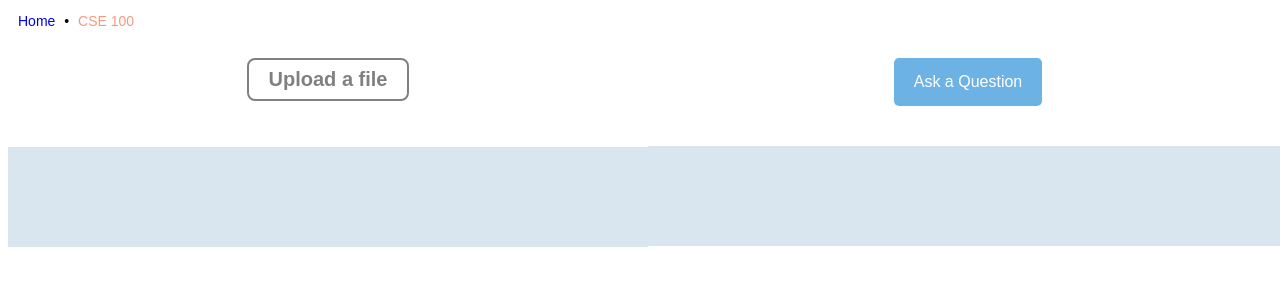
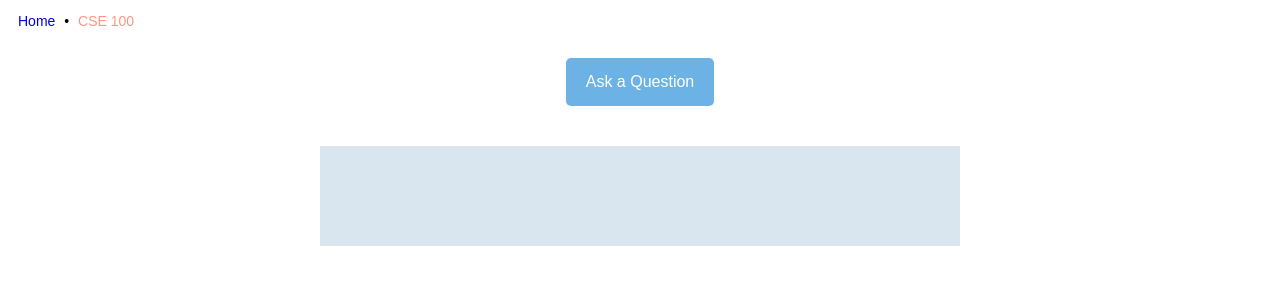
Before and after one commit to bhp003/CSE-170-Week-10, a plain HTML site: page html/CSE 100/CSE100.html in a window 1280 px wide. Shown: the part 96-382 px from the top of the page. Drawn offline with nearby package versions, Linux system fonts and the light colour scheme; no server answers.

Commit message:
commented out file upload

```diff
--- a/html/CSE 100/CSE100.html
+++ b/html/CSE 100/CSE100.html
@@ -28,7 +28,7 @@
     <div class="breadcrumbs">
         <p><a href="../home.html">Home</a> • <a href="" id="current">CSE 100</a></p>
     </div>
-    <section class="classcontainer">
+    <!-- <section class="classcontainer">
 
         <div class="fileuploadcontainer">
             <div class="upload-btn-wrapper">
@@ -38,7 +38,7 @@
             <div id="fileupload_section" class="qa_column" align="center" style="vertical-align:middle;">
             </div>
         </div>
-        <div class="questioncontainer">
+        <div class="questioncontainer"> -->
             <div align="center" style="margin-bottom:40px">
                 <button class="askbtn" id="ask" onclick="window.location.href='ask_question.html'">Ask a Question</button>
             </div>
@@ -46,7 +46,7 @@
             </div>
         </div>
 
-    </section>
+    <!-- </section> -->
 
     <script src="../../js/class.js"></script>
     <script>
```
Also changed, not shown: html/COGS 120/COGS120.html (+3 -3 lines), html/CSE 170/CSE170.html (+3 -4 lines).
